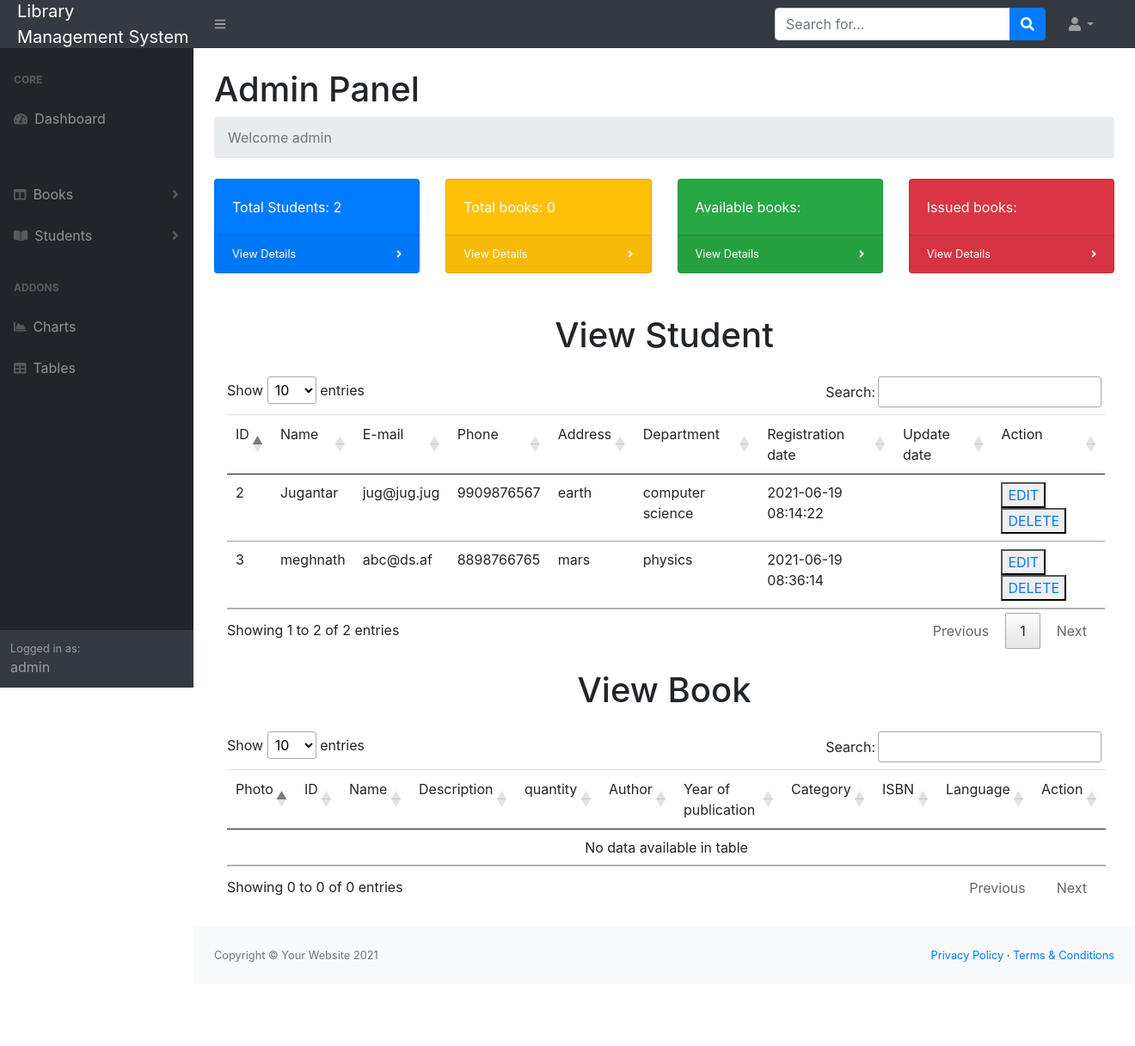
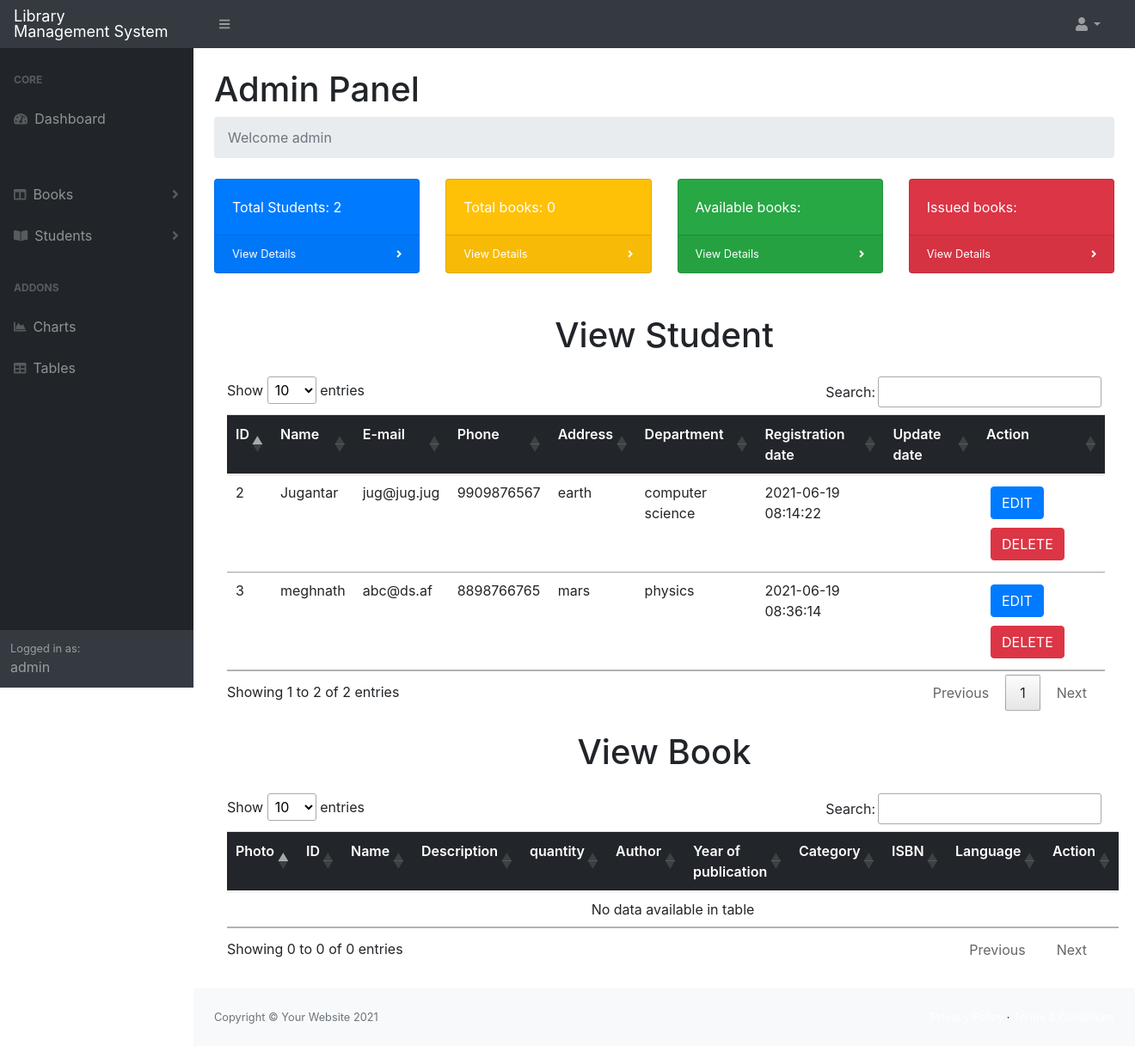
Before and after one commit to kaushikmedhi/library, a PHP site: page /admin/adminpanel.php in a window 1320 px wide. Shown: the whole page at 86% size. Before the commit the page ends 1119 px from the top, so only its background shows below. Run offline with PHP 8.4, Linux system fonts and the light colour scheme; a user stored in the database is signed in; data comes from the database, SQL or seed files in the repository; data that the repository does not hold is empty; some libraries are stand-ins or nearby versions.

Commit message:
update tables

```diff
--- a/library/admin/adminpanel.php
+++ b/library/admin/adminpanel.php
@@ -71,7 +71,7 @@ $rs2 = mysqli_query($con, $sql2);
 
 <div class="container my-4">
 <table class="table" id="myTable">
-    <thead>
+    <thead class="thead">
         <tr>
             <td>ID</td>
             <td>Name</td>
@@ -100,8 +100,8 @@ $rs2 = mysqli_query($con, $sql2);
             <td>' . $row["department"] . '</td>
             <td>' . $row["reg_date"] . '</td>
             <td>' . $row["update_date"] . '</td>
-            <td><button><a href="editstudent.php?s_id=' . $row["s_id"] . '">EDIT</a></button>
-                <button><a href="deletestudent.php?s_id=' . $row["s_id"] . '">DELETE</a></button></td>
+            <td><button class="btn btn-primary"><a href="editstudent.php?s_id=' . $row["s_id"] . '">EDIT</a></button>
+            <button class="btn btn-danger"><a href="deletestudent.php?s_id=' . $row["s_id"] . '">DELETE</a></button></td>
         </tr>
     ';
         }
@@ -122,7 +122,7 @@ $rs2 = mysqli_query($con, $sql2);
 
 <div class="container my-4">
 <table class="table" id="myTable2">
-    <thead>
+    <thead class="thead">
         <tr>
             <td>Photo</td>
             <td>ID</td>
@@ -155,8 +155,9 @@ $rs2 = mysqli_query($con, $sql2);
             <td>' . $row["category"] . '</td>
             <td>' . $row["isbn"] . '</td>
             <td>' . $row["language"] . '</td>
-            <td><button><a href="editbook.php?b_id=' . $row["b_id"] . '">EDIT</a></button>
-            <button><a href="deletebook.php?b_id=' . $row["b_id"] . '">DELETE</a></button></td>
+            <td><button class="btn btn-primary"><a href="editbook.php?b_id=' . $row["b_id"] . '">EDIT</a></button>
+                    <button class="btn btn-danger"><a href="deletebook.php?b_id=' . $row["b_id"] . '">DELETE</a></button></td>
+                    </tr>
     ';
         }
         ?>
--- a/library/admin/main.php
+++ b/library/admin/main.php
@@ -21,24 +21,34 @@
     <link rel="stylesheet" href="https://stackpath.bootstrapcdn.com/bootstrap/4.4.1/css/bootstrap.min.css" integrity="sha384-Vkoo8x4CGsO3+Hhxv8T/Q5PaXtkKtu6ug5TOeNV6gBiFeWPGFN9MuhOf23Q9Ifjh" crossorigin="anonymous">
     <link rel="stylesheet" href="//cdn.datatables.net/1.10.20/css/jquery.dataTables.min.css">
 
-
+<style>
+.navbar-brand{
+    font-size: 18px;
+    line-height: 1;
+}
+    .thead{
+        background-color: rgb(34, 37, 41);
+        font-weight: 600;
+        color: white;
+        border-radius: 5rem;
+    }
+    a{
+        color: white;
+    }
+    button{
+        margin: 5px;
+    }
+</style>
     </head>
 
     <body class="sb-nav-fixed">
         <nav class="sb-topnav navbar navbar-expand navbar-dark bg-dark">
             <!-- Navbar Brand-->
-            <a class="navbar-brand ps-1" href="adminpanel.php">Library <br> Management System</a>
+            <a class="navbar-brand" href="adminpanel.php">Library <br> Management System</a>
             <!-- Sidebar Toggle-->
             <button class="btn btn-link btn-sm order-1 order-lg-0 me-4 me-lg-0" id="sidebarToggle" href="#!"><i class="fas fa-bars"></i></button>
-            <!-- Navbar Search-->
-            <form class="d-none d-md-inline-block form-inline ms-auto me-0 me-md-3 my-2 my-md-0">
-                <div class="input-group">
-                    <input class="form-control" type="text" placeholder="Search for..." aria-label="Search for..." aria-describedby="btnNavbarSearch" />
-                    <button class="btn btn-primary" id="btnNavbarSearch" type="button"><i class="fas fa-search"></i></button>
-                </div>
-            </form>
-            <!-- Navbar-->
-            <ul class="navbar-nav ms-auto ms-md-0 me-3 me-lg-4">
+
+            <ul class="navbar-nav  ms-auto me-0 me-md-3 my-2 my-md-0">
                 <li class="nav-item dropdown">
                     <a class="nav-link dropdown-toggle" id="navbarDropdown" href="#" role="button" data-bs-toggle="dropdown" aria-expanded="false"><i class="fas fa-user fa-fw"></i></a>
                     <ul class="dropdown-menu dropdown-menu-end" aria-labelledby="navbarDropdown">
```
Also changed, not shown: library/admin/viewbook.php (+4 -6 lines), library/admin/viewstudent.php (+3 -4 lines).
